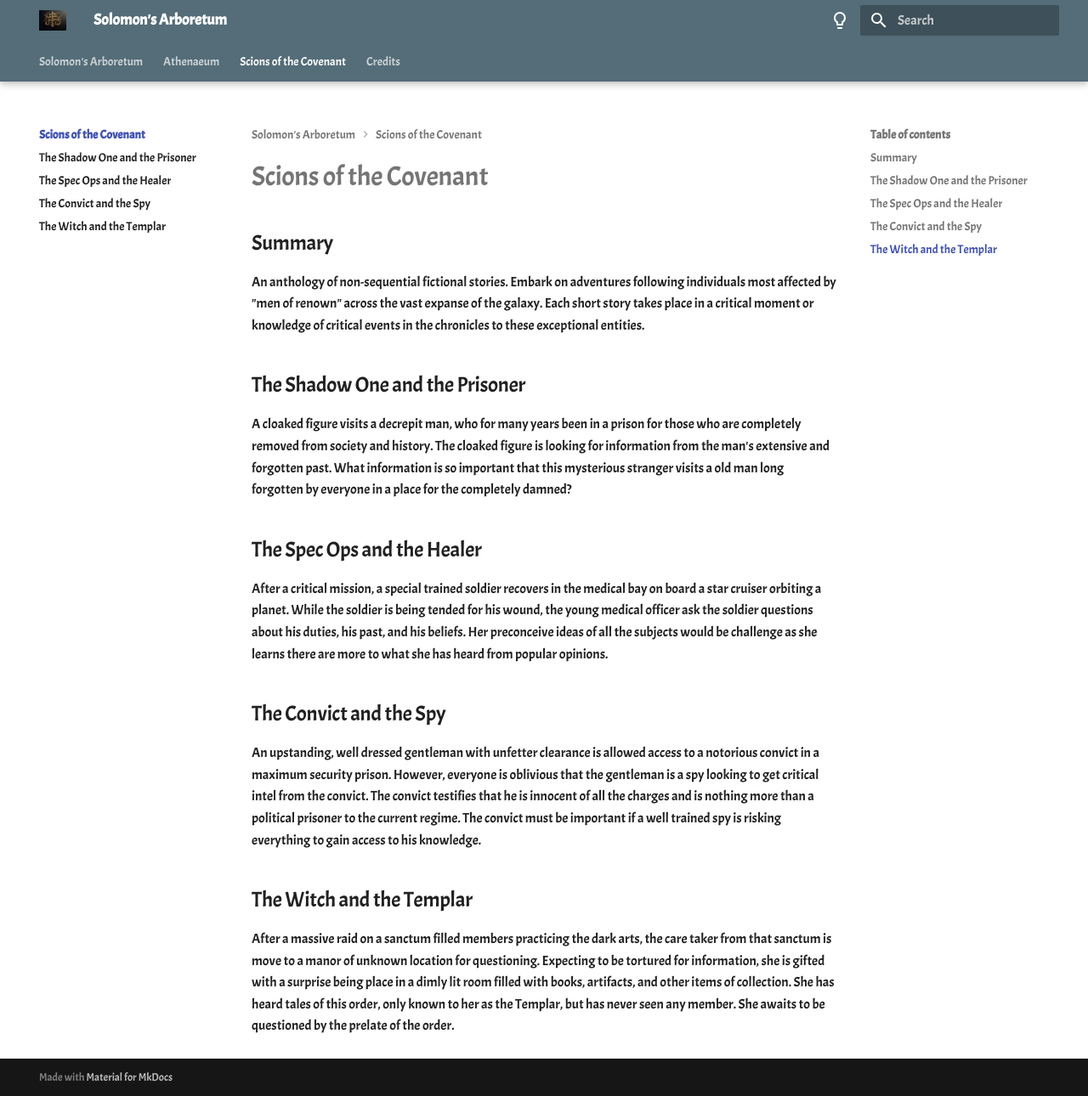
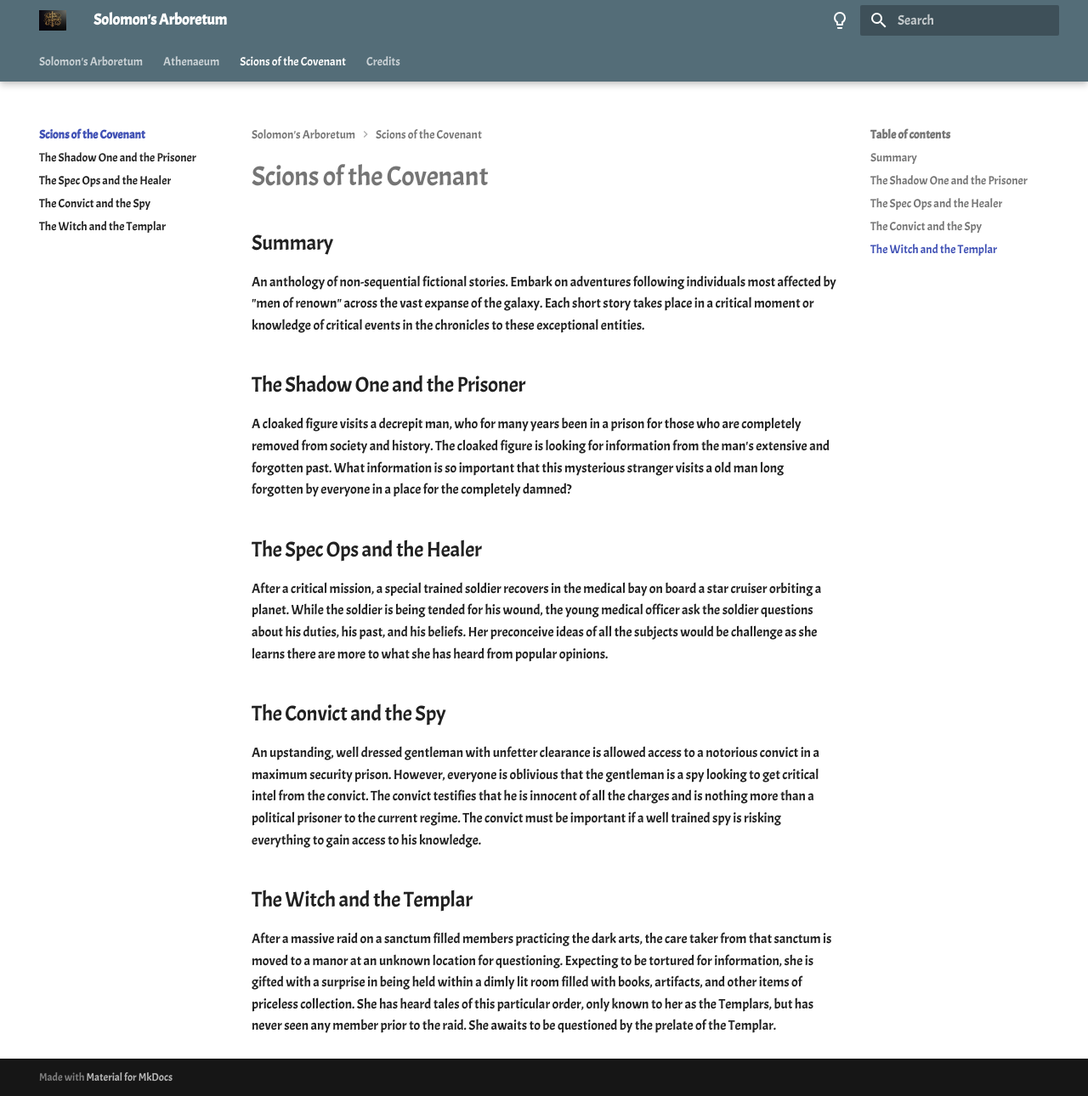
Before and after one commit to gamefreakcabe/solomons-arboretum, an MkDocs documentation site: the page built from docs/sotc/index.md, in a window 1280 px wide and 1290 px high. Shown: the whole window at 85% size. Built offline with MkDocs 1.6.1 and Material for MkDocs 9.7.7, drawn with Linux system fonts in a browser that asks for light colours.

Commit message:
Update index.md

```diff
--- a/docs/sotc/index.md
+++ b/docs/sotc/index.md
@@ -18,4 +18,4 @@ An upstanding, well dressed gentleman with unfetter clearance is allowed access
 
 ## The Witch and the Templar
 
-After a massive raid on a sanctum filled members practicing the dark arts, the care taker from that sanctum is move to a manor of unknown location for questioning. Expecting to be tortured for information, she is gifted with a surprise being place in a dimly lit room filled with books, artifacts, and other items of collection. She has heard tales of this order, only known to her as the Templar, but has never seen any member. She awaits to be questioned by the prelate of the order.
+After a massive raid on a sanctum filled members practicing the dark arts, the care taker from that sanctum is moved to a manor at an unknown location for questioning. Expecting to be tortured for information, she is gifted with a surprise in being held within a dimly lit room filled with books, artifacts, and other items of priceless collection. She has heard tales of this particular order, only known to her as the Templars, but has never seen any member prior to the raid. She awaits to be questioned by the prelate of the Templar.
```
